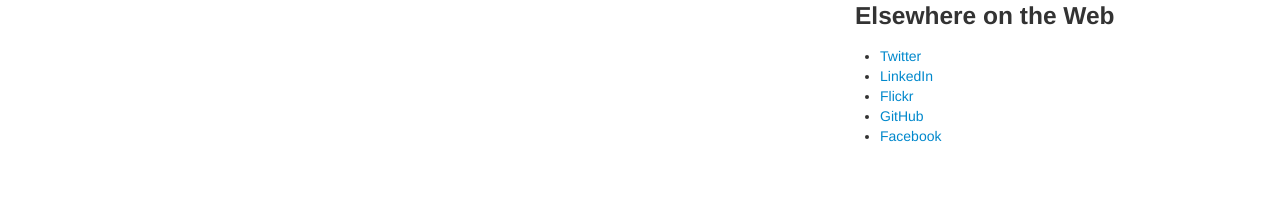
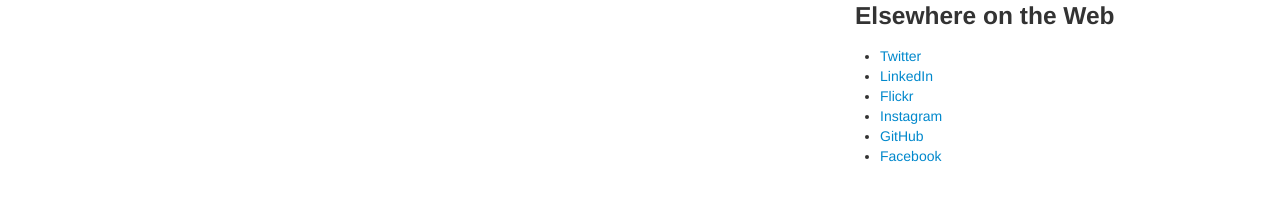
Before and after one commit to faun/saschawinter.com, a Jekyll site: the page built from projects.md, in a window 1280 px wide. Shown: the part 234-435 px from the top of the page. Built offline with Jekyll 4.4.1, drawn with Linux system fonts in a browser that asks for light colours; Markdown is read by kramdown in place of the engine named in the settings.

Commit message:
Add Instagram link

```diff
--- a/_config.yml
+++ b/_config.yml
@@ -33,6 +33,8 @@ external_links:
       url:  http://www.linkedin.com/in/saschawinter
     - name: Flickr
       url:  http://flickr.com/faunzy
+    - name: Instagram
+      url: http://instagram.com/faunzy
     - name: GitHub
       url:  https://github.com/faun
     - name: Facebook
```
